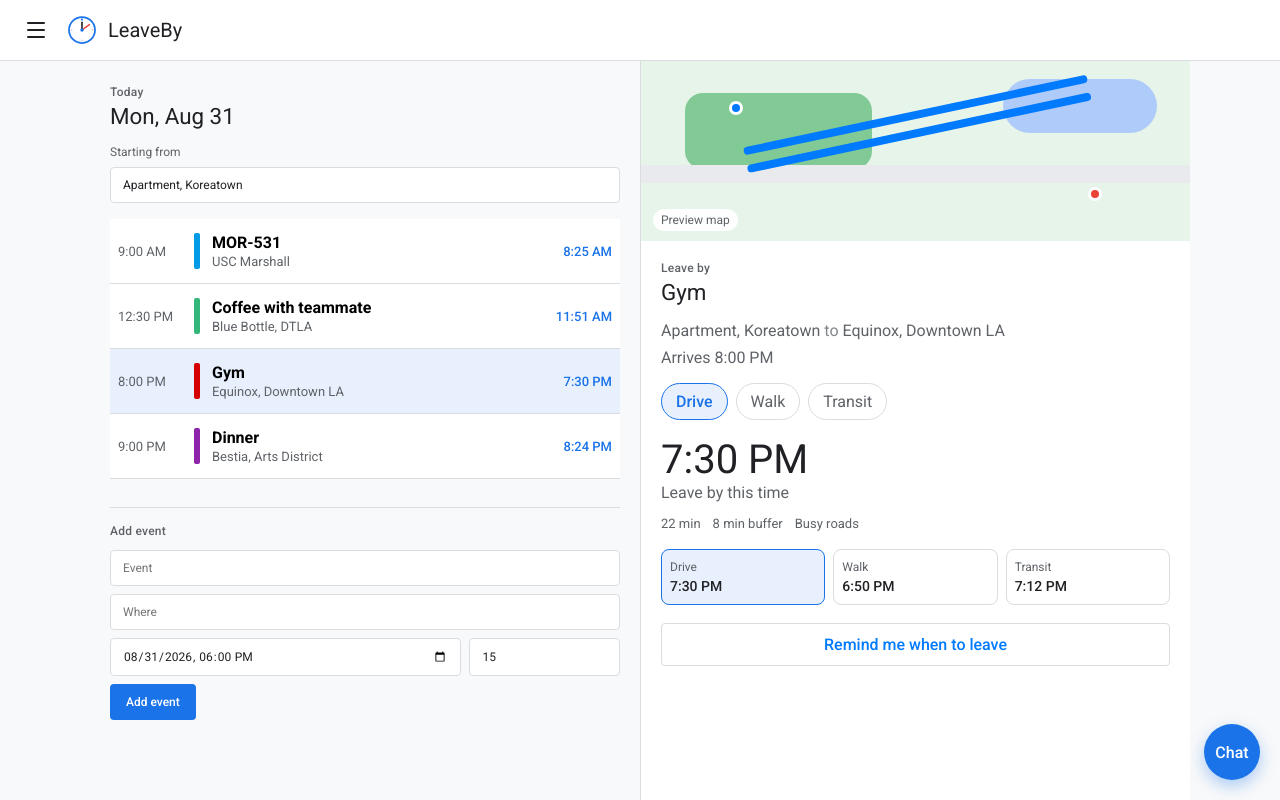
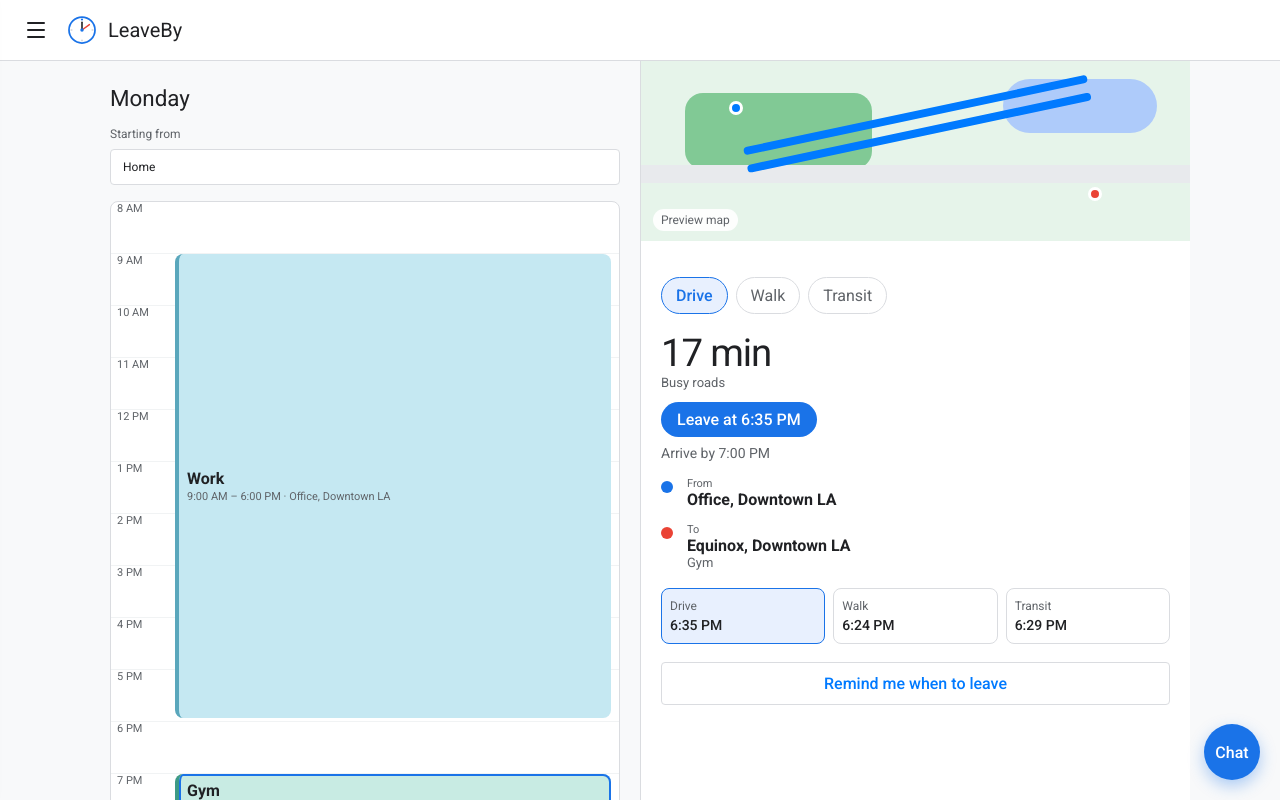
Before and after one commit to sadaffsobhanii/SafProjects, a React (Vite) app: page / in a window 1280 px wide. Shown: the top 800 px of the page. Built offline with nearby package versions, Linux system fonts and the light colour scheme.

Commit message:
Use a simple work, gym, and Bestia dinner day
Replace the screenshot calendar with three timed events and a Maps-style Leave at chip instead of an event-name headline.

Co-authored-by: sadaffsobhanii <sadaffsobhanii@users.noreply.github.com>

```diff
--- a/src/App.jsx
+++ b/src/App.jsx
@@ -4,9 +4,13 @@ import {
   compareModes,
   defaultArriveAt,
   estimateBases,
+  eventLayout,
   EVENT_COLORS,
-  formatDate,
+  formatRange,
   formatTime,
+  HOUR_HEIGHT,
+  DAY_START_HOUR,
+  DAY_END_HOUR,
   MODES,
   planTrip,
   SAMPLE_CALENDAR,
@@ -30,17 +34,16 @@ export default function App() {
     appleMaps: false,
   })
   const [selectedId, setSelectedId] = useState('gym')
-  const [home, setHome] = useState('Apartment, Koreatown')
+  const [home, setHome] = useState('Home')
   const [extras, setExtras] = useState([])
   const [reminders, setReminders] = useState({})
   const [remindOpen, setRemindOpen] = useState(false)
   const [phone, setPhone] = useState('')
   const [phoneError, setPhoneError] = useState('')
   const [modes, setModes] = useState({
-    class: 'drive',
-    coffee: 'transit',
+    work: 'drive',
     gym: 'drive',
-    dinner: 'walk',
+    dinner: 'drive',
   })
   const [draft, setDraft] = useState(emptyDraft)
 
@@ -51,12 +54,19 @@ export default function App() {
           const arriveAt =
             event.arriveAt instanceof Date
               ? event.arriveAt
-              : defaultArriveAt(event.arriveHour, event.arriveMinute)
+              : defaultArriveAt(event.startHour ?? 12, event.startMinute ?? 0)
+          const durationMin =
+            event.endsAt instanceof Date
+              ? (event.endsAt - arriveAt) / 60_000
+              : (event.endHour * 60 + event.endMinute) -
+                (event.startHour * 60 + event.startMinute)
+          const endsAt = new Date(arriveAt.getTime() + Math.max(30, durationMin || 60) * 60_000)
           const mode = modes[event.id] || 'drive'
           return {
             ...event,
             origin: event.origin || home,
             arriveAt,
+            endsAt,
             mode,
             plan: planTrip({
               arriveAt,
@@ -72,7 +82,6 @@ export default function App() {
 
   const selected = events.find((event) => event.id === selectedId) || events[0]
   const mapsOn = linked.googleMaps || linked.appleMaps
-  const calendarOn = linked.googleCalendar || linked.outlook
 
   function addEvent(event) {
     event.preventDefault()
@@ -87,6 +96,10 @@ export default function App() {
         origin: home,
         color: EVENT_COLORS[list.length % EVENT_COLORS.length],
         arriveAt: new Date(draft.when),
+        endHour: new Date(draft.when).getHours() + 1,
+        endMinute: new Date(draft.when).getMinutes(),
+        startHour: new Date(draft.when).getHours(),
+        startMinute: new Date(draft.when).getMinutes(),
         baseMinutes: estimateBases(draft.driveMinutes),
         buffer: Number(draft.buffer) || 8,
       },
@@ -164,8 +177,9 @@ export default function App() {
 
         <main className="workspace">
           <section className="agenda">
-            <p className="kicker">{calendarOn ? 'Your calendar' : 'Today'}</p>
-            <h2>{formatDate(selected.arriveAt)}</h2>
+            <h2>
+              {selected.arriveAt.toLocaleDateString('en-US', { weekday: 'long' })}
+            </h2>
             <label className="home-field">
               Starting from
               <input
@@ -174,27 +188,59 @@ export default function App() {
                 aria-label="Starting location"
               />
             </label>
-            <ul>
-              {events.map((event) => (
-                <li key={event.id}>
+            <div className="day">
+              <div
+                className="day-hours"
+                style={{ height: (DAY_END_HOUR - DAY_START_HOUR) * HOUR_HEIGHT }}
+              >
+                {Array.from({ length: DAY_END_HOUR - DAY_START_HOUR }, (_, i) => {
+                  const hour = DAY_START_HOUR + i
+                  const label = new Date()
+                  label.setHours(hour, 0, 0, 0)
+                  return (
+                    <div key={hour} className="day-hour" style={{ height: HOUR_HEIGHT }}>
+                      {label.toLocaleTimeString('en-US', { hour: 'numeric' })}
+                    </div>
+                  )
+                })}
+              </div>
+              <div
+                className="day-track"
+                style={{ height: (DAY_END_HOUR - DAY_START_HOUR) * HOUR_HEIGHT }}
+              >
+                {events.map((event) => {
+                  const box = eventLayout(event)
+                  const split = events.some(
+                    (other) =>
+                      other.id !== event.id &&
+                      other.arriveAt.getTime() === event.arriveAt.getTime(),
+                  )
+                  const right = split && event.lane === 1
+                  return (
                     <button
+                      key={event.id}
                       type="button"
-                    className={event.id === selected.id ? 'event on' : 'event'}
+                      className={event.id === selected.id ? 'block on' : 'block'}
+                      style={{
+                        top: box.top,
+                        height: box.height,
+                        left: right ? 'calc(50% + 4px)' : 8,
+                        width: split ? 'calc(50% - 12px)' : 'calc(100% - 16px)',
+                        background: event.color,
+                        borderLeftColor: event.accent || event.color,
+                      }}
                       onClick={() => setSelectedId(event.id)}
                     >
-                    <span className="when">{formatTime(event.arriveAt)}</span>
-                    <span className="bar" style={{ background: event.color }} />
-                    <span className="copy">
                       <strong>{event.title}</strong>
-                      <em>{event.location}</em>
-                    </span>
-                    <span className="leave">
-                      {event.plan.impossible ? '—' : formatTime(event.plan.leaveAt)}
+                      <span>
+                        {formatRange(event.arriveAt, event.endsAt)}
+                        {event.location ? ` · ${event.location}` : ''}
                       </span>
                     </button>
-                </li>
-              ))}
-            </ul>
+                  )
+                })}
+              </div>
+            </div>
 
             <form className="add" onSubmit={addEvent}>
               <p className="kicker">Add event</p>
@@ -242,15 +288,6 @@ export default function App() {
               <span className="map-label">{mapsOn ? 'Maps' : 'Preview map'}</span>
             </div>
             <div className="sheet">
-              <p className="kicker">Leave by</p>
-              <h2>{selected.title}</h2>
-              <p className="route-text">
-                {selected.origin}
-                <span> to </span>
-                {selected.location}
-              </p>
-              <p className="arrive">Arrives {formatTime(selected.arriveAt)}</p>
-
               <div className="modes" role="group" aria-label="Travel mode">
                 {MODES.map((item) => (
                   <button
@@ -268,17 +305,37 @@ export default function App() {
 
               {selected.plan.impossible ? (
                 <p className="note">Too far to walk. Choose Drive or Transit.</p>
+              ) : selected.commute === false || selected.plan.travel === 0 ? (
+                <div className="maps-eta">
+                  <p className="trip-min">No commute</p>
+                  <p className="trip-sub">{selected.title} starts at {formatTime(selected.arriveAt)}</p>
+                </div>
               ) : (
-                <>
-                  <p className="eta">{formatTime(selected.plan.leaveAt)}</p>
-                  <p className="note">Leave by this time</p>
-                  <div className="meta">
-                    <span>{selected.plan.travel} min</span>
-                    <span>{selected.plan.buffer} min buffer</span>
-                    <span>{condition.text}</span>
+                <div className="maps-eta">
+                  <p className="trip-min">{selected.plan.travel} min</p>
+                  <p className="trip-sub">{condition.text}</p>
+                  <p className="leave-chip">Leave at {formatTime(selected.plan.leaveAt)}</p>
+                  <p className="arrive-line">Arrive by {formatTime(selected.arriveAt)}</p>
                 </div>
-                </>
               )}
+
+              <div className="stops">
+                <div>
+                  <i className="pin start" />
+                  <div>
+                    <em>From</em>
+                    <strong>{selected.origin}</strong>
+                  </div>
+                </div>
+                <div>
+                  <i className="pin end" />
+                  <div>
+                    <em>To</em>
+                    <strong>{selected.location || selected.title}</strong>
+                    {selected.location ? <span>{selected.title}</span> : null}
+                  </div>
+                </div>
+              </div>
 
               <div className="alts">
                 {alts.map((alt) => (
--- a/src/assistant.js
+++ b/src/assistant.js
@@ -2,8 +2,8 @@ import { formatTime } from './travel.js'
 
 export const SUGGESTED_PROMPTS = [
   'What time should I leave my house?',
-  'I end work at 6pm and want to gym before dinner at 7. What should I do?',
-  'Which routine should I hit today?',
+  'I get off work at 6pm. Can I gym before dinner at Bestia at 8:30?',
+  'Which gym routine should I hit today?',
 ]
 
 const WORK_RE =
--- a/src/index.css
+++ b/src/index.css
@@ -484,6 +484,66 @@ button {
   font-weight: 400;
 }
 
+.day {
+  display: flex;
+  border: 1px solid var(--line);
+  border-radius: 8px;
+  overflow: hidden;
+  background: var(--white);
+  margin-bottom: 8px;
+}
+
+.day-hours {
+  width: 56px;
+  flex-shrink: 0;
+  color: var(--muted);
+  font-size: 11px;
+}
+
+.day-hour {
+  padding: 0 6px;
+  border-bottom: 1px solid #f1f3f4;
+}
+
+.day-track {
+  position: relative;
+  flex: 1;
+  background-image: repeating-linear-gradient(
+    to bottom,
+    transparent,
+    transparent 51px,
+    #f1f3f4 51px,
+    #f1f3f4 52px
+  );
+}
+
+.block {
+  position: absolute;
+  border: 0;
+  border-left: 4px solid;
+  border-radius: 8px;
+  padding: 6px 8px;
+  text-align: left;
+  overflow: hidden;
+  font: inherit;
+  color: var(--text);
+}
+
+.block strong,
+.block span {
+  display: block;
+}
+
+.block span {
+  margin-top: 2px;
+  font-size: 11px;
+  color: #5f6368;
+}
+
+.block.on {
+  box-shadow: inset 0 0 0 2px var(--blue);
+}
+
 .agenda ul {
   list-style: none;
   margin: 0;
@@ -604,6 +664,80 @@ button {
 
 .sheet {
   padding: 20px;
+}
+
+.maps-eta {
+  margin: 4px 0 16px;
+}
+
+.trip-min {
+  margin: 0;
+  font-size: 2.4rem;
+  font-weight: 400;
+  letter-spacing: -0.03em;
+}
+
+.trip-sub {
+  margin: 0 0 12px;
+  color: var(--muted);
+  font-size: 13px;
+}
+
+.leave-chip {
+  display: inline-block;
+  margin: 0 0 8px;
+  background: var(--blue);
+  color: var(--white);
+  border-radius: 24px;
+  padding: 8px 16px;
+  font-weight: 500;
+}
+
+.arrive-line {
+  margin: 0;
+  color: var(--muted);
+  font-size: 14px;
+}
+
+.stops {
+  display: grid;
+  gap: 14px;
+  margin: 8px 0 18px;
+}
+
+.stops > div {
+  display: grid;
+  grid-template-columns: 16px 1fr;
+  gap: 10px;
+  align-items: start;
+}
+
+.stops em {
+  display: block;
+  font-style: normal;
+  font-size: 11px;
+  color: var(--muted);
+}
+
+.stops span {
+  display: block;
+  font-size: 13px;
+  color: var(--muted);
+}
+
+.pin {
+  width: 12px;
+  height: 12px;
+  border-radius: 50%;
+  margin-top: 4px;
+}
+
+.pin.start {
+  background: var(--blue);
+}
+
+.pin.end {
+  background: #ea4335;
 }
 
 .route-text,
--- a/src/travel.js
+++ b/src/travel.js
@@ -4,7 +4,46 @@ export const MODES = [
   { id: 'transit', label: 'Transit', verb: 'on transit' },
 ]
 
-export const EVENT_COLORS = ['#039be5', '#33b679', '#d50000', '#f6bf26', '#8e24aa', '#0b8043']
+export const DAY_START_HOUR = 8
+export const DAY_END_HOUR = 22
+export const HOUR_HEIGHT = 52
+
+export function atDayTime(hour, minute) {
+  return defaultArriveAt(hour, minute)
+}
+
+export function eventLayout(event) {
+  const start = event.arriveAt
+  const end = event.endsAt || new Date(start.getTime() + 60 * 60_000)
+  const startMin = start.getHours() * 60 + start.getMinutes()
+  const endMin = end.getHours() * 60 + end.getMinutes()
+  const origin = DAY_START_HOUR * 60
+  return {
+    top: ((startMin - origin) / 60) * HOUR_HEIGHT,
+    height: Math.max(22, ((endMin - startMin) / 60) * HOUR_HEIGHT - 4),
+    lane: event.lane || 0,
+  }
+}
+
+export function formatRange(start, end) {
+  const sameMeridiem =
+    start.toLocaleTimeString('en-US', { hour: 'numeric' }).slice(-2) ===
+    end.toLocaleTimeString('en-US', { hour: 'numeric' }).slice(-2)
+  const startLabel = start.toLocaleTimeString('en-US', {
+    hour: 'numeric',
+    minute: '2-digit',
+  })
+  const endLabel = end.toLocaleTimeString('en-US', {
+    hour: 'numeric',
+    minute: '2-digit',
+  })
+  if (sameMeridiem) {
+    return `${startLabel.replace(/ [AP]M/, '')} – ${endLabel}`
+  }
+  return `${startLabel} – ${endLabel}`
+}
+
+export const EVENT_COLORS = ['#7ec8c4', '#c5b4e3', '#9fd6e8', '#f3c89b', '#34a853', '#0b8043']
 
 export function estimateBases(driveMinutes) {
   const drive = Math.max(1, Number(driveMinutes) || 20)
@@ -29,48 +68,45 @@ export function leaveStatus(plan) {
 
 export const SAMPLE_CALENDAR = [
   {
-    id: 'class',
-    title: 'MOR-531',
-    color: '#039be5',
-    origin: 'Home, West Adams',
-    location: 'USC Marshall',
-    arriveHour: 9,
-    arriveMinute: 0,
-    baseMinutes: { drive: 16, walk: 48, transit: 32 },
+    id: 'work',
+    title: 'Work',
+    color: '#c5e8f2',
+    accent: '#5aa7bc',
+    location: 'Office, Downtown LA',
+    startHour: 9,
+    startMinute: 0,
+    endHour: 18,
+    endMinute: 0,
+    baseMinutes: { drive: 22, walk: 68, transit: 42 },
     buffer: 10,
-  },
-  {
-    id: 'coffee',
-    title: 'Coffee with teammate',
-    color: '#33b679',
-    origin: 'USC Marshall',
-    location: 'Blue Bottle, DTLA',
-    arriveHour: 12,
-    arriveMinute: 30,
-    baseMinutes: { drive: 14, walk: 40, transit: 28 },
-    buffer: 8,
   },
   {
     id: 'gym',
     title: 'Gym',
-    color: '#d50000',
-    origin: 'Apartment, Koreatown',
+    color: '#c8ebe3',
+    accent: '#3d9a86',
     location: 'Equinox, Downtown LA',
-    arriveHour: 20,
-    arriveMinute: 0,
-    baseMinutes: { drive: 18, walk: 62, transit: 38 },
+    startHour: 19,
+    startMinute: 0,
+    endHour: 20,
+    endMinute: 0,
+    origin: 'Office, Downtown LA',
+    baseMinutes: { drive: 14, walk: 28, transit: 22 },
     buffer: 8,
   },
   {
     id: 'dinner',
-    title: 'Dinner',
-    color: '#8e24aa',
+    title: 'Dinner with friends',
+    color: '#f6d7b8',
+    accent: '#c4843c',
+    location: 'Bestia, Arts District',
+    startHour: 20,
+    startMinute: 30,
+    endHour: 22,
+    endMinute: 0,
     origin: 'Equinox, Downtown LA',
-    location: 'Bestia, Arts District',
-    arriveHour: 21,
-    arriveMinute: 0,
-    baseMinutes: { drive: 12, walk: 28, transit: 22 },
-    buffer: 6,
+    baseMinutes: { drive: 12, walk: 24, transit: 20 },
+    buffer: 8,
   },
 ]
 
@@ -131,7 +167,7 @@ export function planTrip({ arriveAt, mode, baseMinutes, bufferMinutes }) {
   }
 
   const multiplier = trafficMultiplier(mode, arriveAt)
-  const travel = Math.max(1, Math.round(base * multiplier))
+  const travel = base <= 0 ? 0 : Math.max(1, Math.round(base * multiplier))
   const buffer = Number(bufferMinutes) || 0
   const leaveAt = new Date(arriveAt.getTime() - (travel + buffer) * 60_000)
   const now = new Date()
```
Lines whose indentation alone changed are shown as unchanged.
